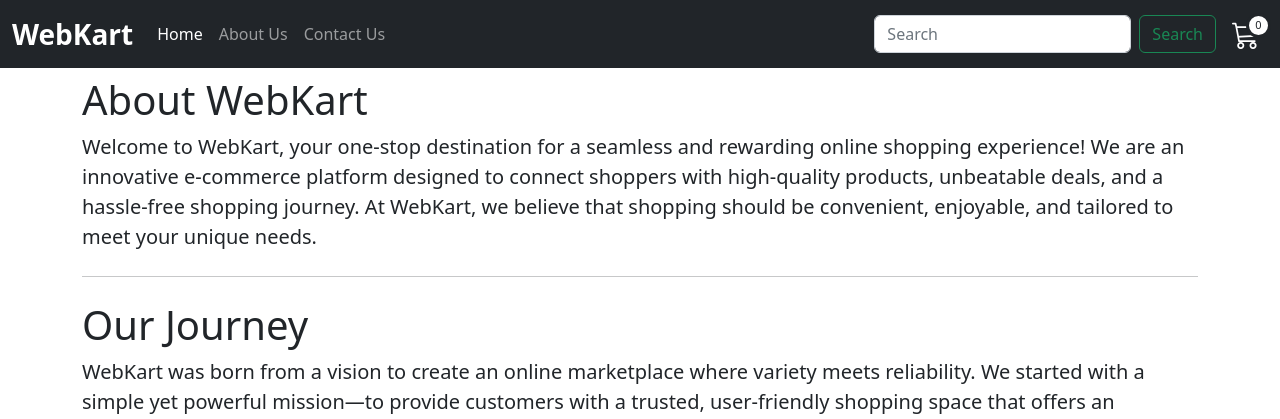
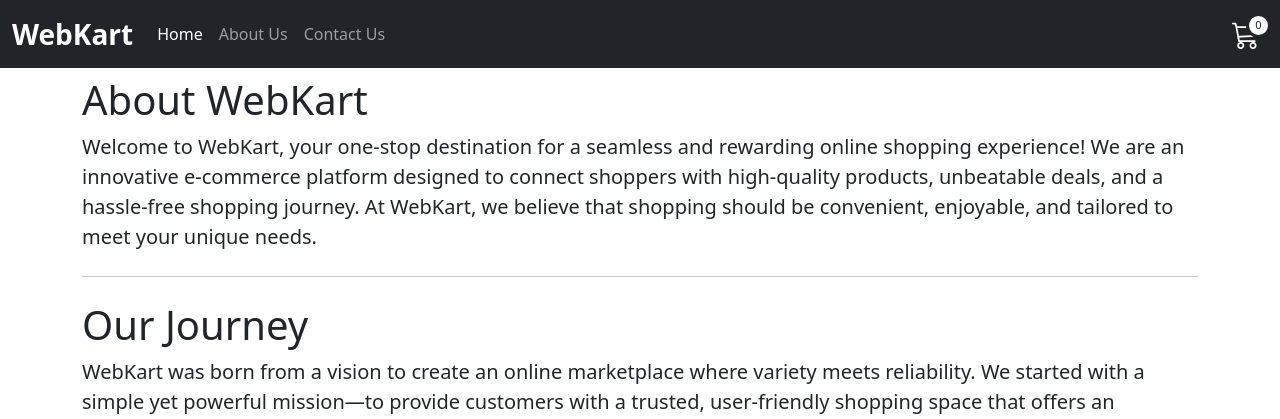
Before and after one commit to khanatiullah8/e-commerce-django, a Django app: page /shop/about/ in a window 1280 px wide. Shown: the top 419 px of the page. Run offline with Django 5.2, Linux system fonts and the light colour scheme.

Commit message:
temporary redirection to shop route and favicon added

```diff
--- a/webkart/templates/base.html
+++ b/webkart/templates/base.html
@@ -5,6 +5,7 @@
     <meta charset="utf-8">
     <meta name="viewport" content="width=device-width, initial-scale=1">
     <title>{% block title %}{% endblock %}</title>
+    <link rel="icon" type="image/png" href="{% static 'images/dj-favicon.png' %}">
     <link href="https://cdn.jsdelivr.net/npm/bootstrap@5.2.3/dist/css/bootstrap.min.css" rel="stylesheet" integrity="sha384-rbsA2VBKQhggwzxH7pPCaAqO46MgnOM80zW1RWuH61DGLwZJEdK2Kadq2F9CUG65" crossorigin="anonymous">
     <link rel="stylesheet" href="https://cdn.jsdelivr.net/npm/swiper@11/swiper-bundle.min.css">
     <link rel="stylesheet" href="https://cdn.jsdelivr.net/npm/bootstrap-icons@1.11.3/font/bootstrap-icons.min.css">
@@ -62,10 +63,10 @@
                         <a class="nav-link" href="{% url 'shop:contact' %}">Contact Us</a>
                     </li>
                 </ul>
-                <form class="d-flex" role="search">
+                <!-- <form class="d-flex" role="search">
                     <input class="form-control me-2" type="search" placeholder="Search" aria-label="Search">
                     <button class="btn btn-outline-success" type="submit">Search</button>
-                </form>
+                </form> -->
                 <a class="text-white text-decoration-none ms-3 me-2 position-relative cart" href="{% url 'shop:viewcart' %}">
                     <span class="bi bi-cart3 cart-icon"></span>
                     <span class="cart-count position-absolute top-0 start-50 bg-white text-dark rounded-circle border border-3 border-dark d-inline-flex justify-content-center align-items-center" id="cartCount">0</span>
--- a/webkart/webkart/urls.py
+++ b/webkart/webkart/urls.py
@@ -18,8 +18,10 @@ from django.contrib import admin
 from django.urls import path, include
 from django.conf import settings
 from django.conf.urls.static import static
+from . import views
 
 urlpatterns = [
     path('admin/', admin.site.urls),
+    path('', views.index, name='index'),
     path('shop/', include('shop.urls'))
 ] + static(settings.MEDIA_URL, document_root=settings.MEDIA_ROOT)
--- /dev/null
+++ b/webkart/webkart/views.py
@@ -0,0 +1,5 @@
+from django.shortcuts import redirect
+
+# index
+def index(request):
+    return redirect('shop:home')
```
